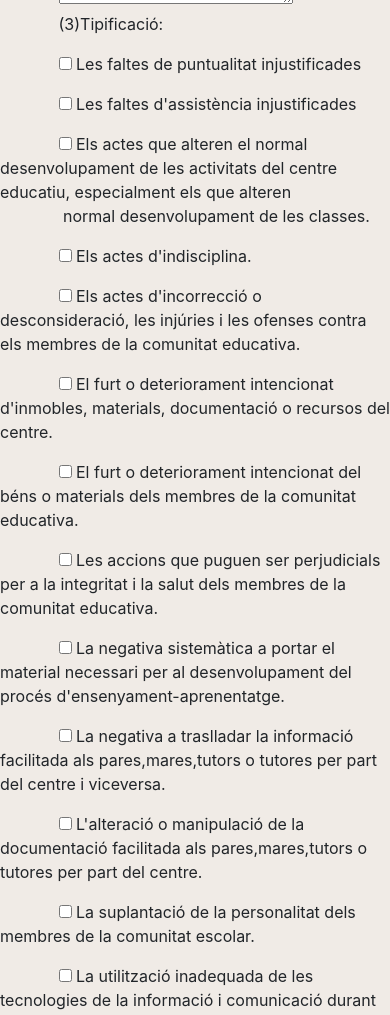
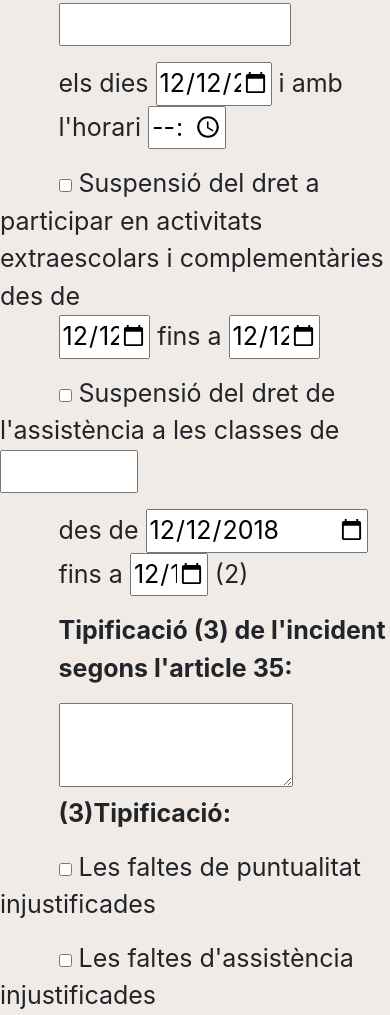
Before and after one commit to tezru24/DIW, a website: page EjercicioBootstrapFormulario/servidor-convivencia/public/index.html in a window 390 px wide. Shown: the part 1482-2497 px from the top of the page. Drawn offline with nearby package versions, Linux system fonts and the light colour scheme.

Commit message:
Avanzando

```diff
--- a/EjercicioBootstrapFormulario/servidor-convivencia/public/CSS/form.css
+++ b/EjercicioBootstrapFormulario/servidor-convivencia/public/CSS/form.css
@@ -162,6 +162,9 @@ body {
     #menu-movil {
         display: block;
     }
+    body{
+        font-size: 25px;
+    }
     #imagen-menu {
         width: 100px;
         height: 100px;
--- a/EjercicioBootstrapFormulario/servidor-convivencia/public/index.html
+++ b/EjercicioBootstrapFormulario/servidor-convivencia/public/index.html
@@ -25,7 +25,7 @@
       </div>
     <img class="logo" src="img/generalitat.png">
     <img class="logo" src="img/lasenia.png">
-    <form id="formulario" method="POST" action="http://localhost:3000/incidencias">
+    <form id="formulario" method="POST" action="incidencias">
         <div class="pagina">
         <div class="titulo">
             <p id="titulo"><b>COMUNICACIÓ DE MESURES CORRECTORES</b></p>
@@ -100,20 +100,20 @@
         <p></p>
         <p class="margen"> des de <input type="date" id="d5" name="fecha1Suspensio2" value=""/> fins a <input type="date" class="d3" name="fecha2Suspensio2" id="d6" value=""/> (2)</p>
         <div class="tipificacion1">
-            <p class="margen">Tipificació (3) de l'incident segons l'article 35: </p>
+            <p class="margen"><b>Tipificació (3) de l'incident segons l'article 35: </b></p>
             <p></p>
             <textarea name="textareaTipificacioLeve" class="margen" id="tamanyo2"></textarea>
         </div>
         </div>
         <div id="seleccionGrave" class="QuitarGrave">
         <div class="tipificacion2">
-            <p class="margen">Tipificació (3) de l'incident segons l'article 42: </p>
+            <p class="margen"><b>Tipificació (3) de l'incident segons l'article 42: </b></p>
             <p></p>
             <textarea name="textareaTipificacioGrave" class="margen" id="tamanyo3"></textarea>
         </div>
         </div>
         <div id="tipificacion-Grave" class="QuitarGrave">
-            <p class="texto1">(3)Tipificació:</p>
+            <p class="texto1"><b>(3)Tipificació:</b></p>
             <input type="checkbox" class="margen" name="cbTipificacioGrave1" /> Els actes greus d'indisciplina i les injúries i ofenses contra memebres de la comunitat educativa que sobrepassen la
             <p class="margen2">incorrecció o la desconsideració previstes en el article 35.</p>
             <input type="checkbox" class="margen" name="cbTipificacioGrave2" /> L'agressió física o moral, les amenaces i coaccions i la discriminació greu a qualsevol memebre de la comunitat
@@ -142,7 +142,7 @@
             <input type="checkbox" class="margen" name="cbTipificacioGrave16" /> Actes atemptatoris respecte al projecte educatiu, així com al caràcter propi del centre.<br />
         </div>
         <div id="tipificacion-Leve">
-            <p class="texto1">(3)Tipificació:</p>
+            <p class="texto1"><b>(3)Tipificació:</b></p>
             <input type="checkbox" class="margen" name="cbTipificacioLeve1" /> Les faltes de puntualitat injustificades<p></p>
             <input type="checkbox" class="margen" name="cbTipificacioLeve2" /> Les faltes d'assistència injustificades<p></p>
             <input type="checkbox" class="margen" name="cbTipificacioLeve3" /> Els actes que alteren el normal desenvolupament de les activitats del centre educatiu, especialment els que alteren<br />
--- a/EjercicioBootstrapFormulario/servidor-convivencia/public/js/main.js
+++ b/EjercicioBootstrapFormulario/servidor-convivencia/public/js/main.js
@@ -69,7 +69,7 @@ function CambiarNombreLeve(){
 
 }
 function AccederOtraPagina(){
-  document.getElementById("botonEnviar").href = "http://localhost:3000/menus-listar.html"
+  document.getElementById("botonEnviar").href = "menus-listar.html"
 }
 function MostrarMenu(){
   if(document.getElementById("menu").style.display == "block"){
```
